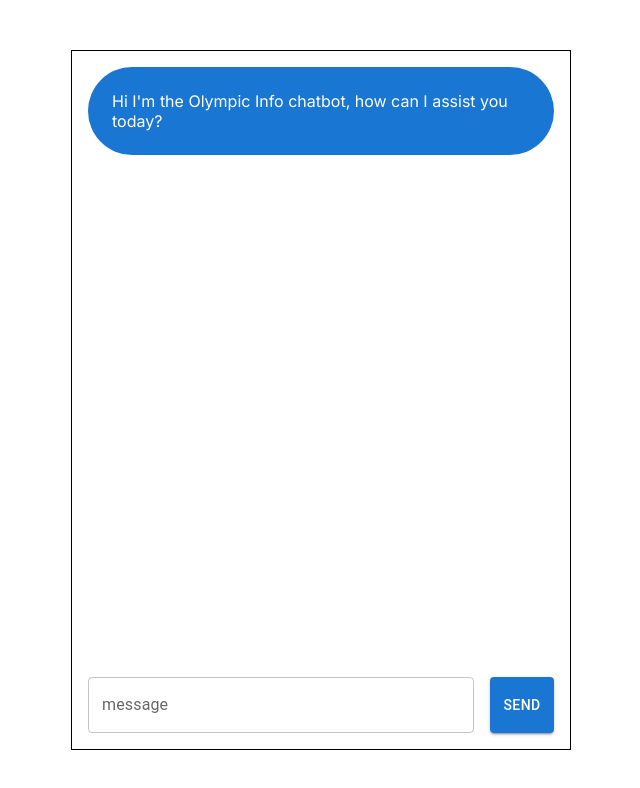
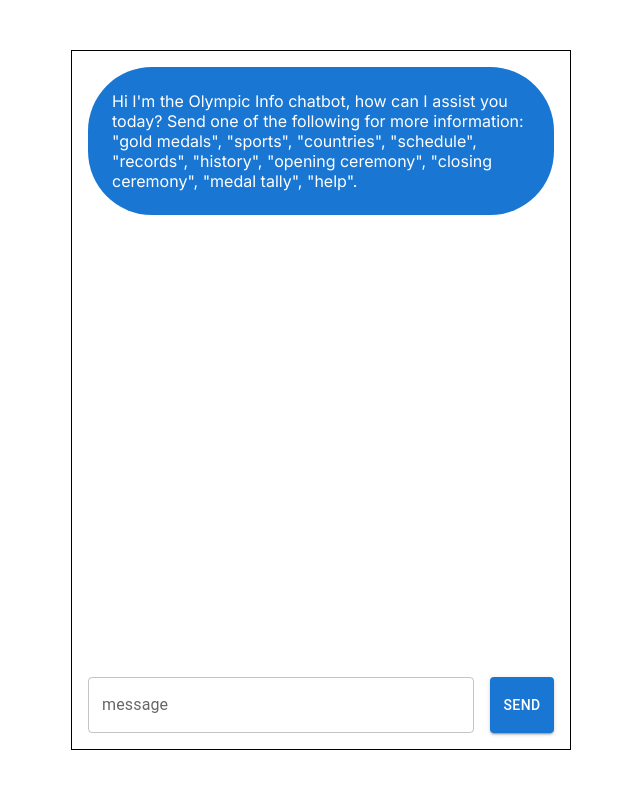
Before and after one commit to jimmy70111/OlymBot, a Next.js app in the folder chatbot/: page / in a window 1280 px wide. Shown: the top 788 px of the page, without its empty margins (319-959 px from the left). Built offline with nearby package versions, Linux system fonts and the light colour scheme.

Commit message:
Added list of accepted prompts

```diff
--- a/chatbot/app/page.js
+++ b/chatbot/app/page.js
@@ -7,7 +7,8 @@ export default function Home() {
     const [messages,setMessages] = useState([
       {
       role:'assistant',
-      content:`Hi I'm the Olympic Info chatbot, how can I assist you today?`},
+      content:`Hi I'm the Olympic Info chatbot, how can I assist you today? Send one of the following for more information:
+      "gold medals", "sports", "countries", "schedule", "records", "history", "opening ceremony", "closing ceremony", "medal tally", "help".`},
     ])
     //For the message in the textbox
     const [message, setMessage] = useState('')
```
